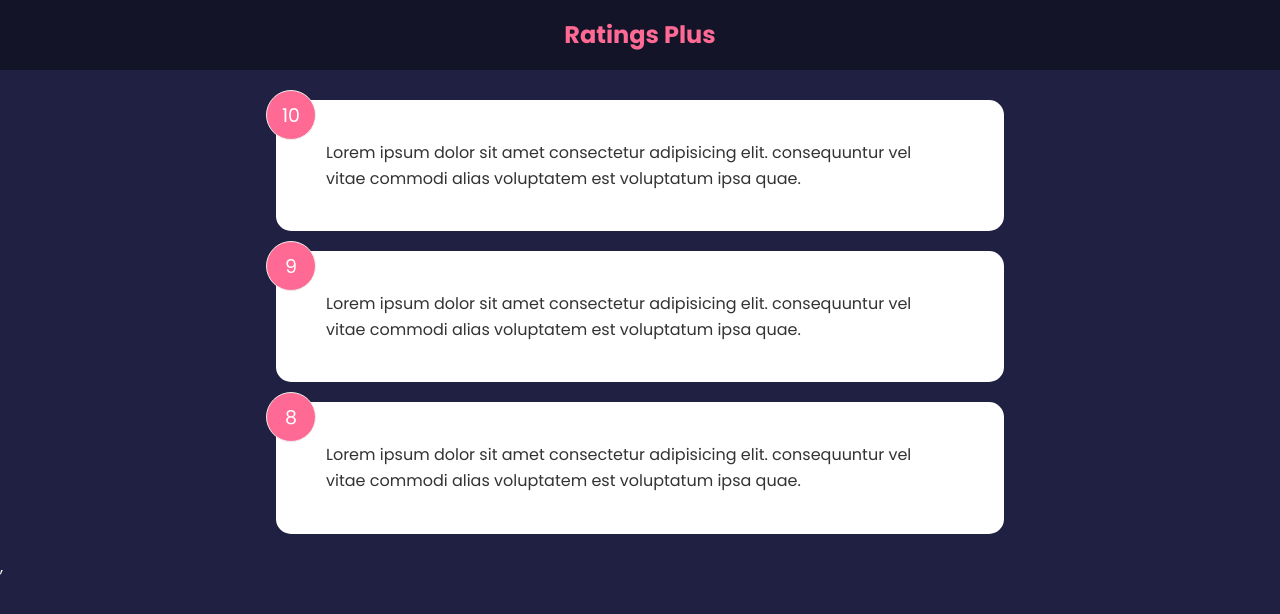
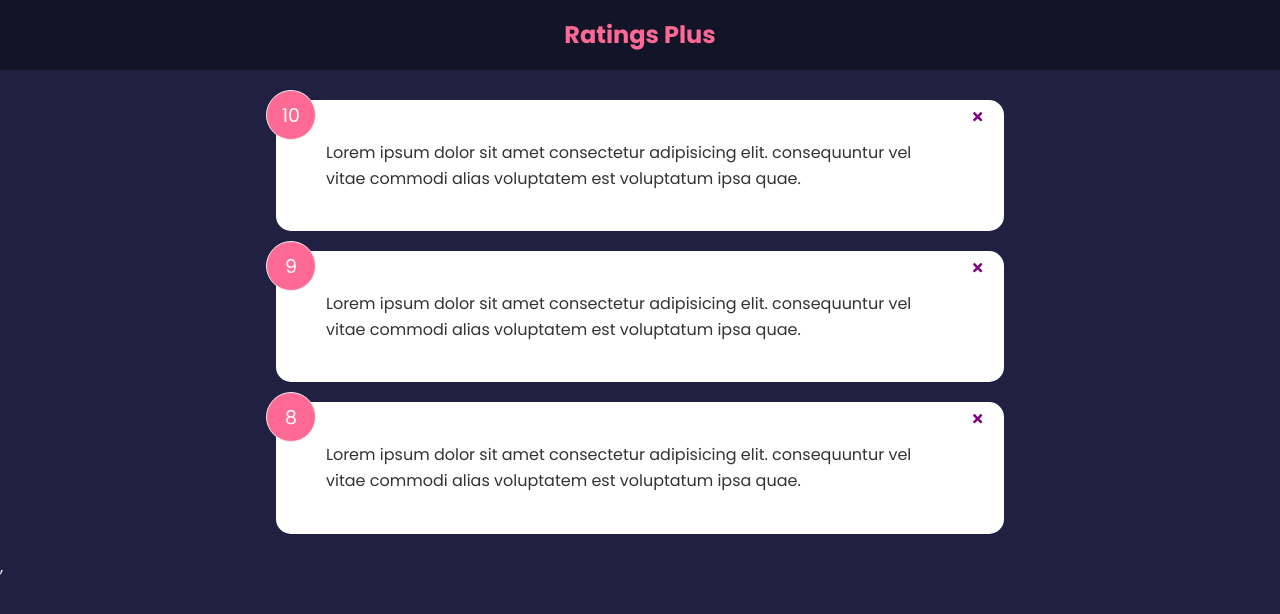
Before and after one commit to SheeloveDol/ratings-app-react, a React (Create React App) app: page / in a window 1280 px wide. Shown: the top 614 px of the page. Built offline with nearby package versions, Linux system fonts and the light colour scheme.

Commit message:
Added delete icon and implemented delete function through prop-drilling

```diff
--- a/package.json
+++ b/package.json
@@ -8,6 +8,7 @@
     "@testing-library/user-event": "^13.5.0",
     "react": "^17.0.2",
     "react-dom": "^17.0.2",
+    "react-icons": "^4.3.1",
     "react-scripts": "5.0.0",
     "web-vitals": "^2.1.4"
   },
--- a/src/App.js
+++ b/src/App.js
@@ -4,14 +4,25 @@ import {useState} from 'react'
 import FeedbackData from './data/FeedbackData';
 
 function App() {
-  const [feedback, setFeedback] = useState(FeedbackData);
+  const [feedbacks, setFeedbacks] = useState(FeedbackData);
+
+  // function to delete feedback/ratings. We'll have to 'prop-drill' all the way to FeedbackItem
+
+  const deleteFeedback = (id) => {
+    // Creating a warning popup to confirm delete action
+    if (window.confirm('Do you want to delete this feedback forever?')) {
+      setFeedbacks(feedbacks.filter(feedback => feedback.id !== id))
+    }
+
+  }
 
 
   return (
     <>
       <Header />
       <div className="container">
-        <FeedbackList data={feedback} />
+        <FeedbackList  data={feedbacks}
+        handleDelete={deleteFeedback} />
       </div>
     </>
   )
--- a/src/components/FeedbackItem.jsx
+++ b/src/components/FeedbackItem.jsx
@@ -1,10 +1,12 @@
+import { FaTimes } from 'react-icons/fa'
 import React from 'react'
 // import {useState} from 'react'
 import Card from './shared/Card'
 import PropTypes from 'prop-types'
 
 
-function FeedbackItem({ item }) {
+
+function FeedbackItem({ item, handleDelete }) {
   // Setting up a component-level state for 'rating' and 'text'
     // const [rating, setRating ] = useState(9);
     // const [text, setText] = useState('This is a ratings example')
@@ -14,6 +16,9 @@ function FeedbackItem({ item }) {
   return (
     <Card>
       <div className="num-display">{item.rating}</div>
+      <button className='close'>
+        <FaTimes onClick={() => handleDelete(item.id)} color='purple' />
+      </button>
       <div className="text-display">{item.text}</div>
     </Card>
   )
--- a/src/components/FeedbackList.jsx
+++ b/src/components/FeedbackList.jsx
@@ -3,7 +3,7 @@ import FeedbackItem from './FeedbackItem';
 import PropTypes from 'prop-types'
 
 
-function FeedbackList({ data }) {
+function FeedbackList({ data, handleDelete }) {
 
   // This is in case we have no data as our default state
   if (!data || data.length === 0) {
@@ -14,7 +14,7 @@ function FeedbackList({ data }) {
     <div className='feedback-list'>
       {
         data.map((item) => (
-          <FeedbackItem key={item.id} item={item}  />
+          <FeedbackItem key={item.id} item={item} handleDelete={handleDelete} />
         ))
       }
     </div>
```
Also changed, not shown: 1 other file (tests, documents, lock files or other folders).
